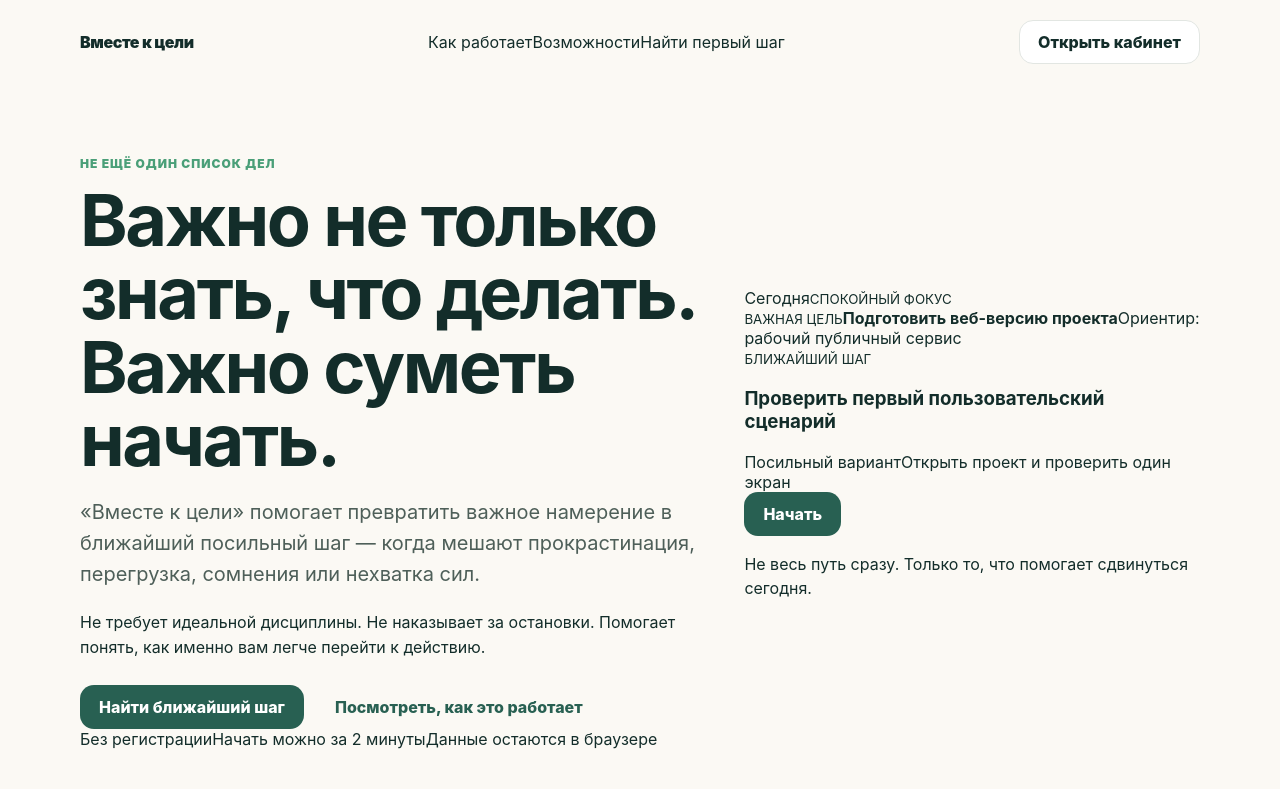
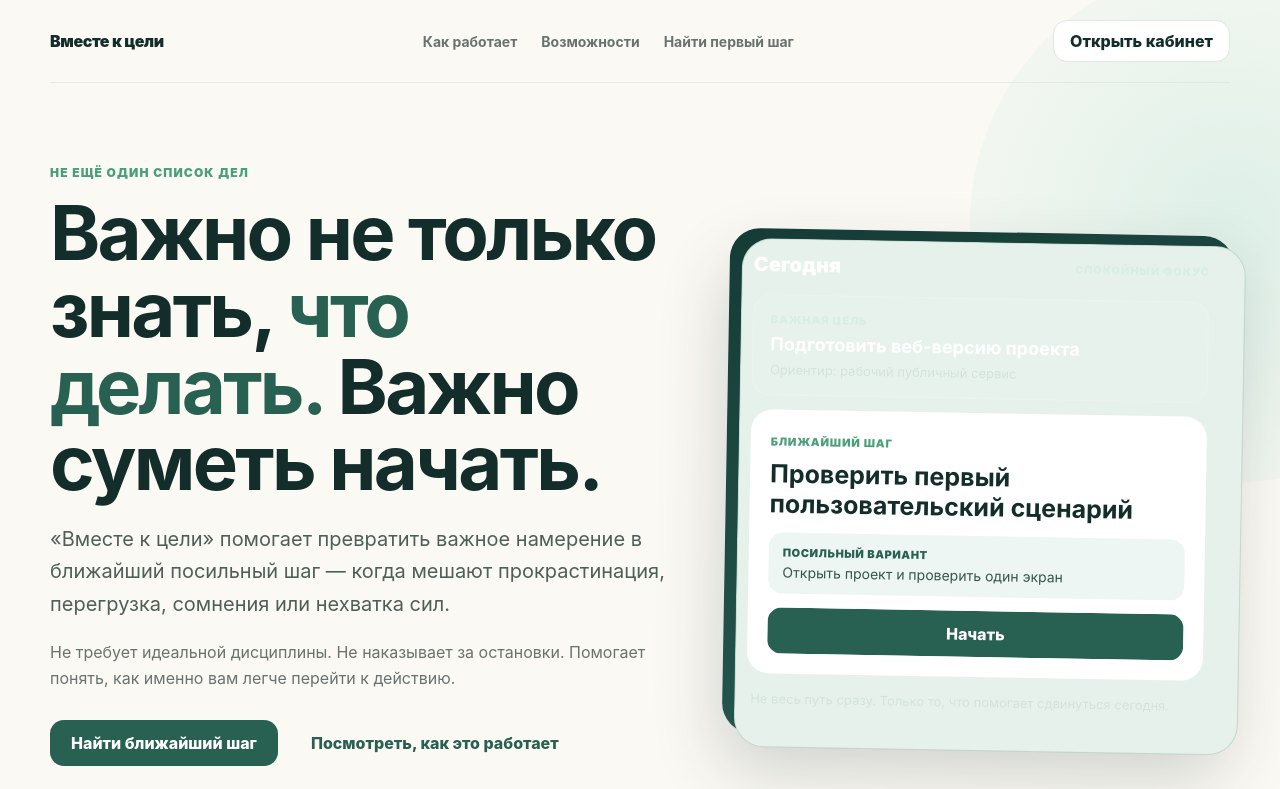
Before and after one commit to valera2872/vmeste, a Next.js app in the folder web/: page / in a window 1280 px wide. Shown: the top 789 px of the page. Built offline with nearby package versions, Linux system fonts and the light colour scheme.

Commit message:
Style expanded marketing landing and starter tool

```diff
--- a/web/app/globals.css
+++ b/web/app/globals.css
@@ -2,14 +2,18 @@
   color-scheme: light;
   --ink: #132d2a;
   --green: #286052;
+  --green-dark: #153b35;
+  --green-soft: #edf6f2;
   --mint: #d8eee5;
   --paper: #fbf9f4;
+  --warm: #f3ede1;
   --line: #e2e6e2;
   --muted: #68736f;
+  --white: #ffffff;
 }
 
 * { box-sizing: border-box; }
-html { background: var(--paper); }
+html { background: var(--paper); scroll-behavior: smooth; }
 body {
   margin: 0;
   color: var(--ink);
@@ -18,34 +22,209 @@ body {
     "Segoe UI", sans-serif;
 }
 a { color: inherit; text-decoration: none; }
-button, input, textarea { font: inherit; }
+button, input, textarea, select { font: inherit; }
 button { cursor: pointer; }
 
 .shell { min-height: 100vh; }
-.container { width: min(1120px, calc(100% - 32px)); margin: 0 auto; }
+.container { width: min(1180px, calc(100% - 40px)); margin: 0 auto; }
 .topbar {
-  display: flex; align-items: center; justify-content: space-between;
+  display: flex;
+  align-items: center;
+  justify-content: space-between;
+  gap: 24px;
   padding: 20px 0;
 }
 .brand { font-weight: 900; letter-spacing: -.4px; }
 .button {
-  display: inline-flex; align-items: center; justify-content: center; gap: 8px;
-  min-height: 44px; padding: 0 18px; border-radius: 14px;
-  border: 1px solid transparent; background: var(--green); color: white;
+  display: inline-flex;
+  align-items: center;
+  justify-content: center;
+  gap: 8px;
+  min-height: 46px;
+  padding: 0 20px;
+  border-radius: 14px;
+  border: 1px solid transparent;
+  background: var(--green);
+  color: white;
   font-weight: 800;
+  transition: transform .18s ease, box-shadow .18s ease, background .18s ease;
 }
+.button:hover { transform: translateY(-1px); box-shadow: 0 10px 24px rgba(19,45,42,.12); }
 .button.secondary { background: white; color: var(--ink); border-color: var(--line); }
 .button.ghost { background: transparent; color: var(--green); }
-.hero { padding: 72px 0 54px; display: grid; grid-template-columns: 1.15fr .85fr; gap: 48px; align-items: center; }
-.eyebrow { color: #4a9f78; font-size: 12px; font-weight: 900; letter-spacing: 1px; }
-h1 { margin: 12px 0 18px; font-size: clamp(42px, 6vw, 72px); line-height: 1.02; letter-spacing: -2.4px; }
-h2 { margin: 0 0 12px; font-size: clamp(28px, 4vw, 42px); letter-spacing: -1px; }
-p { line-height: 1.55; }
-.lead { font-size: 20px; color: #4e5f59; max-width: 700px; }
-.actions { display: flex; gap: 12px; flex-wrap: wrap; margin-top: 26px; }
+.button.compact { min-height: 42px; padding: 0 16px; }
+
+.landing { overflow: hidden; }
+.landing-topbar {
+  position: relative;
+  z-index: 5;
+  border-bottom: 1px solid rgba(226,230,226,.8);
+}
+.landing-nav { display: flex; align-items: center; gap: 24px; color: var(--muted); font-size: 14px; font-weight: 700; }
+.landing-nav a:hover { color: var(--green); }
+
+.hero {
+  padding: 82px 0 70px;
+  display: grid;
+  grid-template-columns: 1.1fr .9fr;
+  gap: 60px;
+  align-items: center;
+}
+.marketing-hero { position: relative; }
+.marketing-hero::before {
+  content: "";
+  position: absolute;
+  width: 520px;
+  height: 520px;
+  right: -260px;
+  top: -120px;
+  border-radius: 50%;
+  background: radial-gradient(circle, rgba(216,238,229,.85), rgba(216,238,229,0));
+  pointer-events: none;
+}
+.eyebrow { color: #4a9f78; font-size: 12px; font-weight: 900; letter-spacing: 1.15px; }
+h1 { margin: 14px 0 22px; font-size: clamp(46px, 6vw, 76px); line-height: 1.01; letter-spacing: -2.7px; }
+h1 span { color: var(--green); }
+h2 { margin: 0 0 14px; font-size: clamp(30px, 4vw, 46px); line-height: 1.08; letter-spacing: -1.3px; }
+h3 { line-height: 1.2; }
+p { line-height: 1.62; }
+.lead { font-size: 20px; color: #4e5f59; max-width: 720px; }
+.hero-supporting { color: var(--muted); max-width: 650px; font-size: 16px; }
+.actions { display: flex; gap: 12px; flex-wrap: wrap; margin-top: 28px; }
+.trust-row { display: flex; flex-wrap: wrap; gap: 10px 18px; margin-top: 22px; color: var(--muted); font-size: 13px; font-weight: 700; }
+.trust-row span::before { content: "•"; color: #4a9f78; margin-right: 7px; }
+
+.product-preview {
+  position: relative;
+  z-index: 1;
+  background: linear-gradient(160deg, #153b35, #285f54);
+  color: white;
+  border-radius: 30px;
+  padding: 24px;
+  box-shadow: 0 34px 70px rgba(19,45,42,.2);
+  transform: rotate(1deg);
+}
+.product-preview::after {
+  content: "";
+  position: absolute;
+  inset: 10px -12px -14px 12px;
+  z-index: -1;
+  border: 1px solid rgba(40,96,82,.18);
+  border-radius: 30px;
+  background: #e7f1ec;
+}
+.preview-header { display: flex; justify-content: space-between; align-items: center; margin-bottom: 18px; }
+.preview-header span { font-size: 20px; font-weight: 900; }
+.preview-header small, .preview-goal small, .preview-action small { color: var(--mint); font-size: 11px; font-weight: 900; letter-spacing: .9px; }
+.preview-goal { display: grid; gap: 7px; padding: 17px; border: 1px solid rgba(255,255,255,.13); border-radius: 18px; background: rgba(255,255,255,.07); }
+.preview-goal strong { font-size: 18px; }
+.preview-goal span { color: #d3e2dd; font-size: 13px; }
+.preview-action { margin-top: 14px; padding: 20px; border-radius: 22px; background: white; color: var(--ink); }
+.preview-action small { color: #4a9f78; }
+.preview-action h3 { margin: 9px 0 14px; font-size: 25px; }
+.preview-minimum { display: grid; gap: 4px; padding: 13px 14px; border-radius: 14px; background: var(--green-soft); color: #34564d; font-size: 14px; }
+.preview-minimum span { font-size: 11px; font-weight: 900; letter-spacing: .6px; text-transform: uppercase; color: var(--green); }
+.preview-button { width: 100%; margin-top: 14px; }
+.preview-note { margin: 15px 4px 0; color: #d3e2dd; font-size: 13px; }
+
+.section { padding: 96px 0; }
+.section-heading { margin-bottom: 34px; }
+.centered-heading { text-align: center; max-width: 780px; margin-left: auto; margin-right: auto; }
+.centered-heading .lead { margin-left: auto; margin-right: auto; }
+.split-heading { display: grid; grid-template-columns: 1fr .8fr; gap: 50px; align-items: end; }
+.split-heading .lead { margin: 0; }
+
+.problem-section { border-top: 1px solid var(--line); }
+.problem-grid { display: grid; grid-template-columns: repeat(4, 1fr); gap: 15px; }
+.problem-card { min-height: 230px; padding: 24px; border: 1px solid var(--line); border-radius: 22px; background: white; }
+.problem-mark { display: inline-flex; align-items: center; justify-content: center; width: 34px; height: 34px; border-radius: 50%; background: var(--mint); color: var(--green); font-weight: 900; }
+.problem-card h3 { margin: 22px 0 9px; font-size: 19px; }
+.problem-card p { margin: 0; color: var(--muted); font-size: 14px; }
+
+.difference-section { position: relative; }
+.principles-grid { display: grid; grid-template-columns: repeat(4, 1fr); gap: 15px; }
+.principle-card { padding: 26px 22px; border-radius: 22px; background: #f1f5f2; }
+.principle-number { color: #4a9f78; font-size: 12px; font-weight: 900; letter-spacing: 1px; }
+.principle-card h3 { margin: 28px 0 9px; font-size: 20px; }
+.principle-card p { margin: 0; color: var(--muted); font-size: 14px; }
+.product-principle { margin: 28px 0 0; padding: 24px 28px; border-left: 4px solid #4a9f78; border-radius: 0 18px 18px 0; background: white; font-size: clamp(20px, 3vw, 29px); line-height: 1.4; box-shadow: 0 14px 40px rgba(19,45,42,.06); }
+
+.directions-section { border-top: 1px solid var(--line); }
+.direction-grid { display: grid; grid-template-columns: repeat(2, 1fr); gap: 16px; }
+.direction-card { padding: 28px; border-radius: 24px; background: white; border: 1px solid var(--line); }
+.direction-note { display: inline-block; padding: 7px 10px; border-radius: 999px; background: var(--green-soft); color: var(--green); font-size: 11px; font-weight: 900; letter-spacing: .3px; }
+.direction-card h3 { margin: 22px 0 9px; font-size: 24px; }
+.direction-card p { margin: 0; color: var(--muted); }
+
+.starter-section {
+  display: grid;
+  grid-template-columns: .82fr 1.18fr;
+  gap: 54px;
+  align-items: start;
+  margin: 28px 0 70px;
+  padding: 58px;
+  border-radius: 34px;
+  background: linear-gradient(145deg, #153b35, #2f6a5e);
+  color: white;
+}
+.starter-copy .lead { color: #d5e2de; }
+.starter-examples { display: flex; flex-wrap: wrap; gap: 8px; margin-top: 24px; }
+.starter-examples span { padding: 8px 11px; border: 1px solid rgba(255,255,255,.16); border-radius: 999px; color: #d5e2de; font-size: 12px; }
+.starter-tool { display: grid; gap: 16px; }
+.starter-form, .starter-result { padding: 24px; border-radius: 24px; background: white; color: var(--ink); }
+.starter-form { display: grid; gap: 15px; }
+.starter-form label { color: var(--ink); }
+.starter-form .button { width: 100%; }
+select {
+  width: 100%;
+  border: 1px solid var(--line);
+  border-radius: 14px;
+  background: white;
+  color: var(--ink);
+  padding: 12px 14px;
+  outline: none;
+}
+select:focus { border-color: #75a898; box-shadow: 0 0 0 3px rgba(117,168,152,.18); }
+.starter-result { border: 2px solid var(--mint); }
+.starter-result small { color: #4a9f78; font-weight: 900; letter-spacing: .7px; }
+.starter-result h3 { margin: 9px 0; font-size: 25px; }
+.starter-result > p { margin-top: 0; }
+.result-minimum { display: grid; gap: 5px; padding: 15px; border-radius: 15px; background: var(--green-soft); color: #34564d; }
+.result-actions { display: flex; gap: 9px; flex-wrap: wrap; margin-top: 16px; }
+.saved-note { margin: 12px 0 0 !important; color: var(--green); font-size: 13px; font-weight: 800; }
+
+.evidence-section {
+  display: grid;
+  grid-template-columns: .9fr 1.1fr;
+  gap: 50px;
+  align-items: start;
+  border-top: 1px solid var(--line);
+}
+.evidence-section p { margin: 0; color: var(--muted); font-size: 17px; }
+
+.final-cta {
+  display: flex;
+  justify-content: space-between;
+  gap: 40px;
+  align-items: center;
+  margin: 10px 0 70px;
+  padding: 44px 48px;
+  border-radius: 30px;
+  background: var(--green-dark);
+  color: white;
+}
+.final-cta h2 { margin-top: 8px; }
+.final-cta p { margin-bottom: 0; color: #d3e2dd; max-width: 720px; }
+.light-button { background: white; color: var(--green-dark); white-space: nowrap; }
+.landing-footer { display: flex; justify-content: space-between; gap: 20px; padding: 28px 0 36px; border-top: 1px solid var(--line); color: var(--muted); font-size: 13px; }
+.landing-footer strong { color: var(--ink); }
+
 .hero-card, .card {
-  background: white; border: 1px solid var(--line); border-radius: 24px;
-  padding: 22px; box-shadow: 0 16px 42px rgba(19,45,42,.08);
+  background: white;
+  border: 1px solid var(--line);
+  border-radius: 24px;
+  padding: 22px;
+  box-shadow: 0 16px 42px rgba(19,45,42,.08);
 }
 .hero-card { background: linear-gradient(145deg, #153b35, #356a60); color: white; }
 .hero-card small { color: var(--mint); font-weight: 900; letter-spacing: .9px; }
@@ -68,8 +247,13 @@ p { line-height: 1.55; }
 .form { display: grid; gap: 12px; }
 label { display: grid; gap: 6px; font-size: 13px; font-weight: 800; }
 input, textarea {
-  width: 100%; border: 1px solid var(--line); border-radius: 14px;
-  background: white; color: var(--ink); padding: 12px 14px; outline: none;
+  width: 100%;
+  border: 1px solid var(--line);
+  border-radius: 14px;
+  background: white;
+  color: var(--ink);
+  padding: 12px 14px;
+  outline: none;
 }
 textarea { min-height: 92px; resize: vertical; }
 input:focus, textarea:focus { border-color: #75a898; box-shadow: 0 0 0 3px rgba(117,168,152,.18); }
@@ -82,14 +266,37 @@ input:focus, textarea:focus { border-color: #75a898; box-shadow: 0 0 0 3px rgba(
 .notice { border-radius: 14px; padding: 12px 14px; background: #f4efe3; color: #5c5137; }
 .file-input { padding: 10px; border: 1px dashed #aab7b2; border-radius: 14px; background: #fafafa; }
 
+@media (max-width: 980px) {
+  .landing-nav { display: none; }
+  .hero { gap: 34px; }
+  .problem-grid, .principles-grid { grid-template-columns: repeat(2, 1fr); }
+  .starter-section { grid-template-columns: 1fr; padding: 42px; }
+}
+
 @media (max-width: 820px) {
-  .hero, .cabinet-grid { grid-template-columns: 1fr; }
+  .hero, .cabinet-grid, .split-heading, .evidence-section { grid-template-columns: 1fr; }
   .grid { grid-template-columns: repeat(2, 1fr); }
-  .hero { padding-top: 36px; }
+  .hero { padding-top: 44px; }
+  .product-preview { transform: none; }
+  .final-cta { align-items: flex-start; flex-direction: column; }
 }
-@media (max-width: 520px) {
-  .container { width: min(100% - 22px, 1120px); }
-  .grid, .statuses { grid-template-columns: 1fr; }
-  h1 { letter-spacing: -1.6px; }
-  .button { width: 100%; }
+
+@media (max-width: 620px) {
+  .container { width: min(100% - 22px, 1180px); }
+  .landing-topbar .button { width: auto; }
+  .landing-topbar { gap: 10px; }
+  .landing-topbar .button { padding: 0 12px; font-size: 13px; }
+  h1 { font-size: 45px; letter-spacing: -1.8px; }
+  .lead { font-size: 18px; }
+  .hero { padding-bottom: 42px; }
+  .section { padding: 68px 0; }
+  .problem-grid, .principles-grid, .direction-grid, .grid, .statuses { grid-template-columns: 1fr; }
+  .problem-card { min-height: auto; }
+  .starter-section { margin-left: -11px; margin-right: -11px; padding: 30px 18px; border-radius: 26px; }
+  .starter-form, .starter-result { padding: 18px; }
+  .result-actions .button { width: 100%; }
+  .final-cta { padding: 32px 24px; }
+  .final-cta .button { width: 100%; }
+  .landing-footer { flex-direction: column; }
+  .actions .button { width: 100%; }
 }
```
